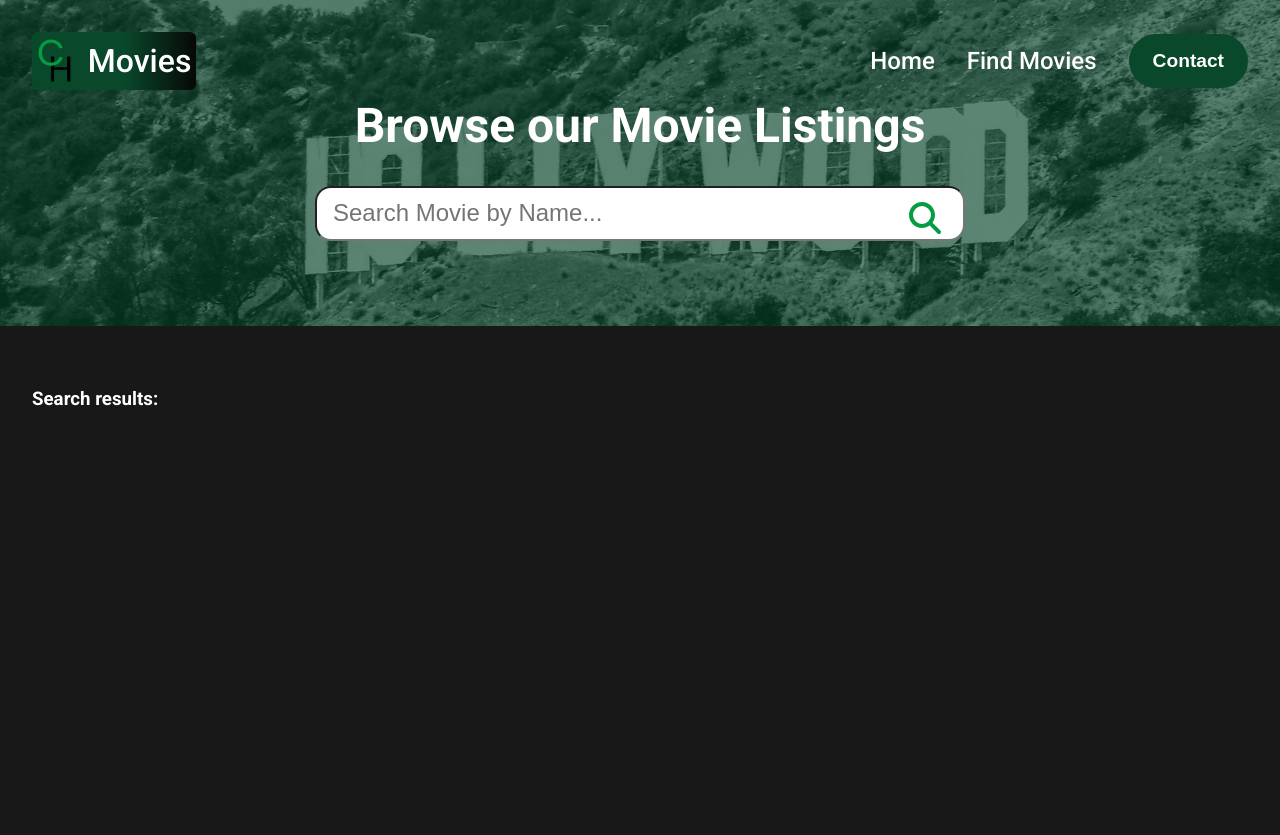
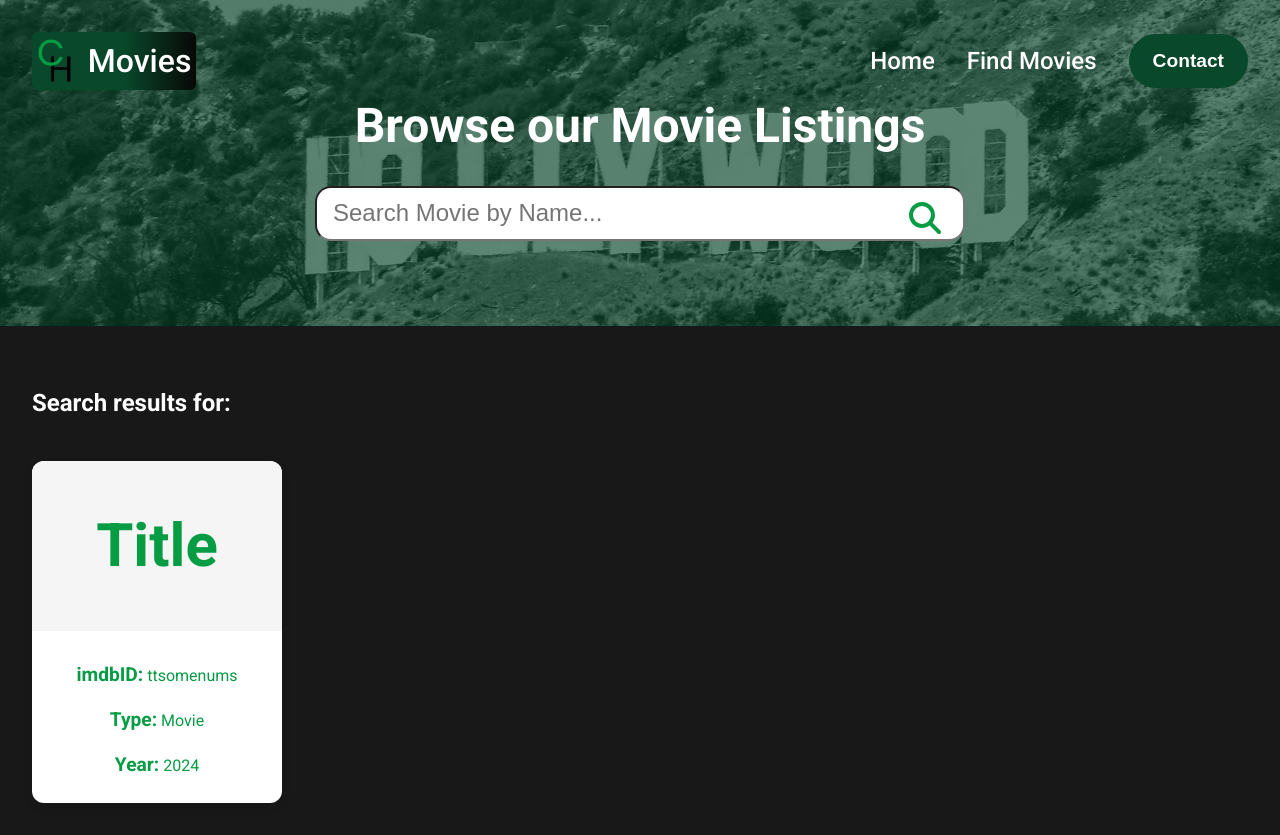
Before and after one commit to coding4freedom/Movie-Finder, a React (Vite) app: page /movies in a window 1280 px wide. Before the commit the page ends 800 px from the top, so only its background shows below. Built offline with nearby package versions, Linux system fonts and the light colour scheme.

Commit message:
Movie card placeholder added, with styling

```diff
--- a/src/components/ShowMovies.css
+++ b/src/components/ShowMovies.css
@@ -5,7 +5,68 @@
 }
 .show__title--wrapper {
     display: flex;
+    margin-bottom: 2.5rem;
 }
 .show__title {
-
+    font-size: 1.5rem;
 }
+.show__movies--wrapper {
+    display: flex;
+    flex-wrap: wrap;
+}
+.show__card {
+    background-color: #fff;
+    border-radius: 12px;
+    box-shadow: 0 4px 8px rgba(0, 0, 0, 0.1);
+    overflow: hidden;
+    box-sizing: border-box;
+    display: flex;
+    flex-direction: column;
+    min-width: 250px;
+    padding-bottom: 1rem;
+}
+.show__card--title {
+    position: relative;
+    font-size: 2.5rem;
+    min-height: 170px;
+    display: flex;
+    justify-content: center;
+    align-items: center;
+    margin: 0;
+    padding: 16px;
+    background-color: #f5f5f5;
+    box-sizing: border-box;
+    margin-bottom: 1.4rem;
+}
+.card__overlay {
+    position: absolute;
+    top: 0;
+    left: -100%;
+    height: 100%;
+    width: 100%;
+    cursor: pointer;
+    background-color: rgba(0, 0, 0, 0.8);
+    color: #fff;
+    display: flex;
+    align-items: center;
+    justify-content: center;
+    font-size: 1.8rem;
+    font-weight: bold;
+    transition: left 0.3s ease;
+    box-sizing: border-box;
+}
+.show__card--title:hover .card__overlay {
+    left: 0;
+}
+.show__card--title h2,
+.show__card--title div,
+.show__para {
+    color: var(--primary-color);
+}
+.show__card strong {
+    font-size: 1.2rem;
+    font-weight: 700;
+}
+.show__card p {
+    padding: .5rem ;
+}
--- a/src/components/ShowMovies.jsx
+++ b/src/components/ShowMovies.jsx
@@ -3,12 +3,29 @@ import './ShowMovies.css';
 
 const ShowMovies = () => {
     return (
-        <div className='show'>
-            <div className='show__title--wrapper'>
-                <h3 className="show__title">Search results:</h3>
+      <div className="show">
+        <div className="show__title--wrapper">
+          <h3 className="show__title">Search results for:</h3>
+        </div>
+        <section className="show__movies--wrapper">
+          <div className="show__card">
+            <div className="show__card--title">
+              <h2>Title</h2>
+              <div className="card__overlay">More Info</div>
             </div>
-        </div>
-    )
+            <p className='show__para'>
+                <strong>imdbID:</strong> ttsomenums
+            </p>
+            <p className='show__para'>
+              <strong>Type:</strong> Movie
+            </p>
+            <p className='show__para'>
+                <strong>Year:</strong> 2024
+            </p>
+          </div>
+        </section>
+      </div>
+    );
 }
 
 export default ShowMovies;
```
